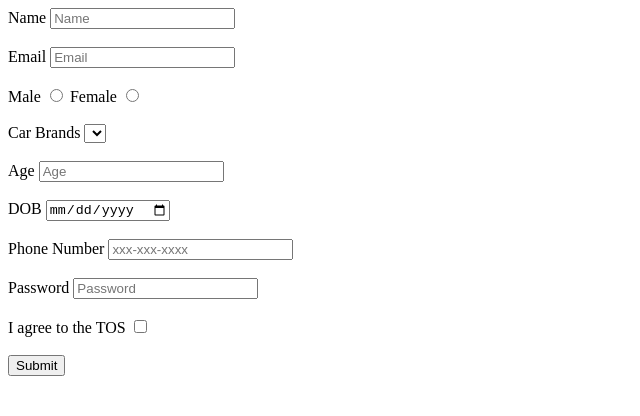
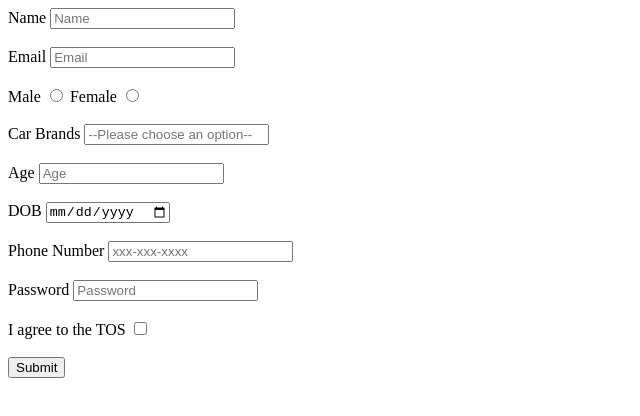
Before and after one commit to acciojob/signup-form-car-HidekiMichi, a website: page main.html in a window 1280 px wide. Shown: the whole page, without its empty margins (0-640 px from the left). Drawn offline with Linux system fonts and the light colour scheme.

Commit message:
created a submission

```diff
--- a/main.html
+++ b/main.html
@@ -24,8 +24,7 @@
 		<br>
 		<br>
 		<lable for="cars">Car Brands</lable>
-		<select name="Car Brands" id="cars" type="select" placeholder="--Please choose an option--" required>
-		</select>
+		<input name="Car Brands" id="cars" type="select" placeholder="--Please choose an option--" required/>
 		<br>
 		<br>
 		<lable for="age">Age</lable>
```
